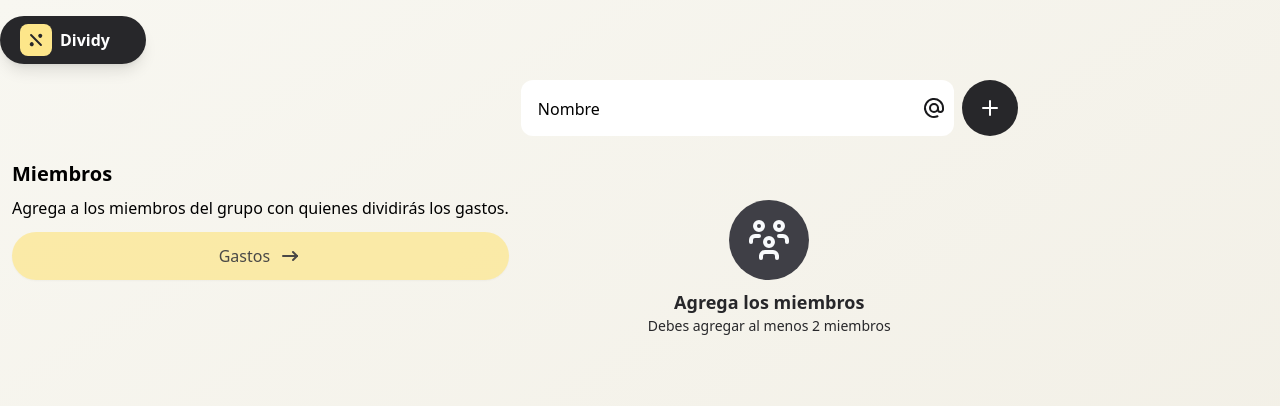
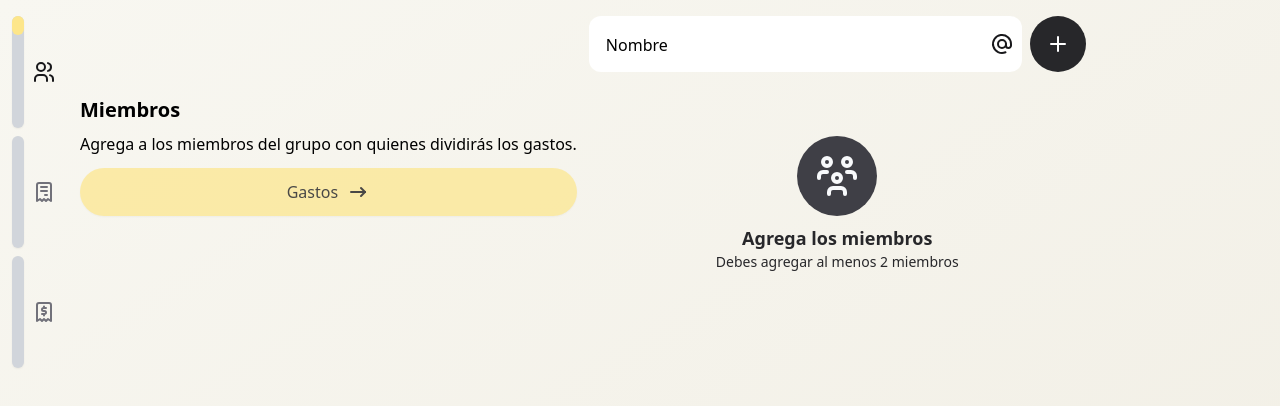
Before and after one commit to nicosmico/dividy-frontend, a React (Vite) app: page /split-bills/members in a window 1280 px wide. Shown: the top 406 px of the page. Built offline with nearby package versions, Linux system fonts and the light colour scheme.

Commit message:
feat: Add NavigationStep

```diff
--- a/src/features/split-bills/components/NavigationStep.tsx
+++ b/src/features/split-bills/components/NavigationStep.tsx
@@ -1,24 +1,21 @@
 import { IconReceipt, IconReceipt2, IconUsers } from '@tabler/icons-react';
-import { useState } from 'react';
-import { useNavigate } from 'react-router-dom';
+import { useEffect, useState } from 'react';
+import { useLocation, useNavigate } from 'react-router-dom';
 import { Step, Stepper, useBreakpoint } from 'src/shared';
 
 const steps: Step[] = [
   {
-    name: 'members',
-    completed: true,
+    path: 'members',
     enabled: true,
     icon: <IconUsers />,
   },
   {
-    name: 'bills',
-    completed: false,
+    path: 'bills',
     enabled: true,
     icon: <IconReceipt />,
   },
   {
-    name: 'totals',
-    completed: false,
+    path: 'simplified-debts',
     enabled: true,
     icon: <IconReceipt2 />,
   },
@@ -26,12 +23,20 @@ const steps: Step[] = [
 
 export function NavigationStep() {
   const navigate = useNavigate();
+  const { pathname } = useLocation();
   const { md } = useBreakpoint();
   const [currentStep, setCurrentStep] = useState(0);
 
+  useEffect(() => {
+    const index = steps.findIndex(
+      (step) => step.path === pathname.split('/').pop()
+    );
+    setCurrentStep(index);
+  }, [pathname]);
+
   const handleRedirect = (index: number) => {
     setCurrentStep(index);
-    const path = steps[index]?.name;
+    const path = steps[index]?.path;
     navigate(path);
   };
 
@@ -41,6 +46,7 @@ export function NavigationStep() {
       onStepClick={handleRedirect}
       vertical={md}
       currentStep={currentStep}
+      completeAll={currentStep === steps.length - 1}
     />
   );
 }
--- a/src/pages/split-bills/SplitBillsPage.tsx
+++ b/src/pages/split-bills/SplitBillsPage.tsx
@@ -1,10 +1,11 @@
 import { Outlet } from 'react-router-dom';
+import { NavigationStep } from 'src/features/split-bills';
 import { Container } from 'src/shared';
 
 export function SplitBillsPage() {
   return (
     <Container className='flex flex-col gap-4 pb-4 pt-2 md:flex-row md:pt-4'>
-      {/* <NavigationStep /> */}
+      <NavigationStep />
       <Outlet />
     </Container>
   );
--- a/src/routes.tsx
+++ b/src/routes.tsx
@@ -1,18 +1,12 @@
 import { lazy, Suspense } from 'react';
 import { Navigate, Route, Routes } from 'react-router-dom';
+import BillsPage from './pages/split-bills/bills/BillsPage';
+import EditMemberPage from './pages/split-bills/members/EditMemberPage';
+import MembersPage from './pages/split-bills/members/MembersPage';
+import SimplifiedDebts from './pages/split-bills/total/SimplifiedDebts';
 import { DividyIcon, RootLayout } from './shared';
 
 const SplitBillsPage = lazy(() => import('./pages/split-bills/SplitBillsPage'));
-const MembersPage = lazy(
-  () => import('./pages/split-bills/members/MembersPage')
-);
-const BillsPage = lazy(() => import('./pages/split-bills/bills/BillsPage'));
-const EditMemberPage = lazy(
-  () => import('./pages/split-bills/members/EditMemberPage')
-);
-const SimplifiedDebts = lazy(
-  () => import('./pages/split-bills/total/SimplifiedDebts')
-);
 
 const AppRoutes = () => (
   <Suspense
--- a/src/shared/layouts/Header.tsx
+++ b/src/shared/layouts/Header.tsx
@@ -19,7 +19,7 @@ export function Header() {
         to='/'
         className='flex items-center gap-2 rounded-full py-1 pl-4 pr-8 font-semibold text-white transition hover:bg-zinc-700 hover:text-slate-50 active:scale-95'
       >
-        <DividyIcon className='rounded-lg bg-amber-200 p-1 text-zinc-800' />
+        <DividyIcon className='rounded-lg bg-gray-50 p-1 text-zinc-800' />
         <p>Dividy</p>
       </Link>
 
--- a/src/shared/layouts/RootLayout.tsx
+++ b/src/shared/layouts/RootLayout.tsx
@@ -1,13 +1,11 @@
 import { Outlet } from 'react-router-dom';
-import Container from '../ui/Container';
-import Header from './Header';
 
 export function RootLayout() {
   return (
     <>
-      <Container className='top-3 z-10 flex justify-center px-0 md:mt-4 md:justify-start'>
+      {/* <Container className='top-3 z-10 flex justify-center px-0 md:mt-4 md:justify-start'>
         <Header />
-      </Container>
+      </Container> */}
       <Outlet />
     </>
   );
--- a/src/shared/ui/Stepper.tsx
+++ b/src/shared/ui/Stepper.tsx
@@ -2,8 +2,7 @@ import { twMerge } from 'tailwind-merge';
 import IconButton from './IconButton';
 
 export interface Step {
-  name: string;
-  completed: boolean;
+  path: string;
   enabled: boolean;
   icon?: React.ReactNode;
 }
@@ -12,19 +11,21 @@ interface Props {
   steps: Step[];
   vertical?: boolean;
   onStepClick?: (index: number) => unknown;
-  currentStep?: number;
+  currentStep: number;
+  completeAll: boolean;
 }
 export function Stepper({
   steps,
   vertical = false,
   onStepClick,
   currentStep,
+  completeAll,
 }: Props) {
   return (
     <div className={twMerge('flex w-full gap-2', vertical && 'w-min flex-col')}>
       {steps.map((step, index) => (
         <div
-          key={step.name}
+          key={step.path}
           className={twMerge(
             'flex w-full flex-col items-center justify-center',
             vertical && 'flex-row'
@@ -41,10 +42,10 @@ export function Stepper({
                 'h-0 w-0 rounded-full transition-all',
                 twMerge(
                   vertical ? 'w-full' : 'h-full',
-                  step.completed && 'h-full w-full bg-amber-200',
                   index === currentStep &&
-                    !step.completed &&
-                    (vertical ? 'h-1/6 bg-amber-200' : 'w-1/6 bg-amber-200')
+                    (vertical ? 'h-1/6 bg-amber-200' : 'w-1/6 bg-amber-200'),
+                  (index < currentStep || completeAll) &&
+                    'h-full w-full bg-amber-200'
                 )
               )}
             ></div>
```
